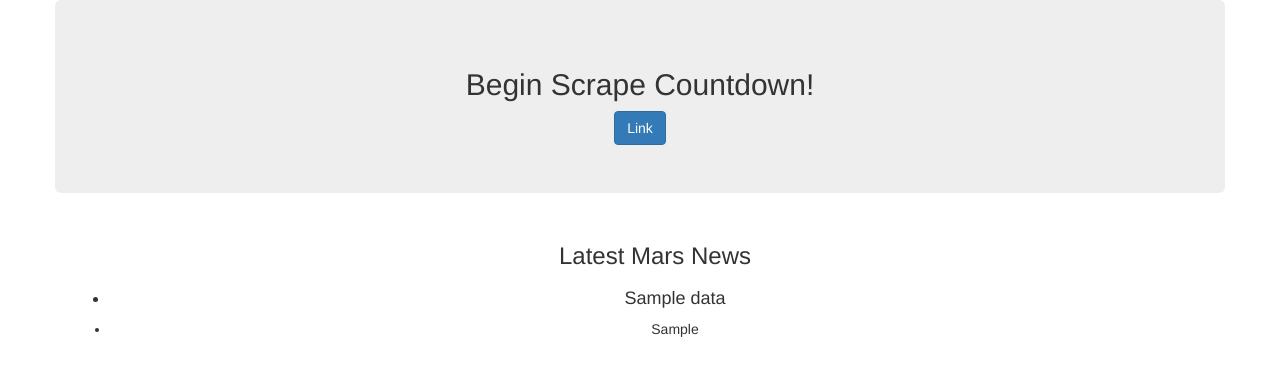
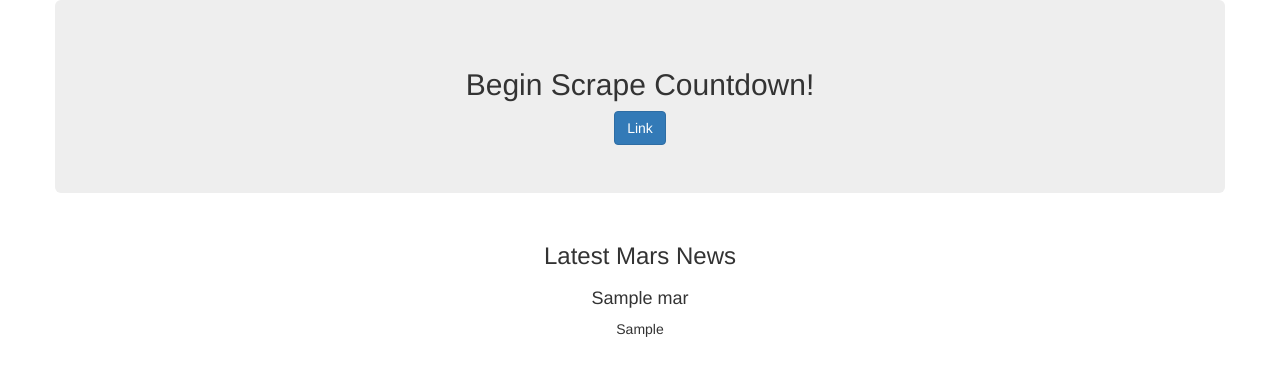
Before and after one commit to awesomepack/web-scrape, a Flask app: template Mars_Mission/template/index.html in a window 1280 px wide. Shown: the top 376 px of the page. Run offline with Flask 2, Linux system fonts and the light colour scheme; the template is opened without the code that fills it: most values are stand-ins (such as "Sample title", 1, 10 or a date in 2020); some libraries are stand-ins or nearby versions.

Commit message:
Rendered scraped title and scraped paragrahph | need to render featured image and data table

```diff
--- a/Mars_Mission/app.py
+++ b/Mars_Mission/app.py
@@ -27,12 +27,12 @@ def root():
     db.scrape_app.drop()
 
     # Collecting data from collection
-    mars_data = db.collection.find({})
+    mars_data = db.collection.find_one({})
 
 
 
     # Render HTML file by passing queried data
-    return render_template("index.html" , mars_data  = mars_data , mars2 = mars_data )
+    return render_template("index.html" , mars_data  = mars_data)
 
 
 # /scrape will extract data from websites and store as dictionary for loading in mongo db
--- a/Mars_Mission/template/index.html
+++ b/Mars_Mission/template/index.html
@@ -29,8 +29,10 @@
       </div>
 
   </div>
+  </div>
+  <!-- End JumboTron -->
 
-  <!-- Container for title and paragraph -->
+  <!-- Container for title -->
   <div class = "container">
 
     <div class = "row">
@@ -47,29 +49,21 @@
       <div class = "col-12">
 
         <h4 class = "text-center">
-          <ul>
-          {% for data in mars_data %}
-          <li>{{data.news_title}}</li>
-          {% endfor %}
-          </ul>
+          {{mars_data.news_title}}
         </h4>
 
-        <div>
-        <ul class = "text-center">
-          {% for data in mars_data %}
-          <li class = "text-center">
+        <p class = "text-center">
+          {{mars_data.news_p}}
+        </p>
 
-            {{data.news_p}}
 
-          </li>
-          {% endfor %}
-        </ul>
-        </div>
+
+
 
       </div>
     </div>
-
   </div>
+  <!-- End title container -->
 
 
 
```
